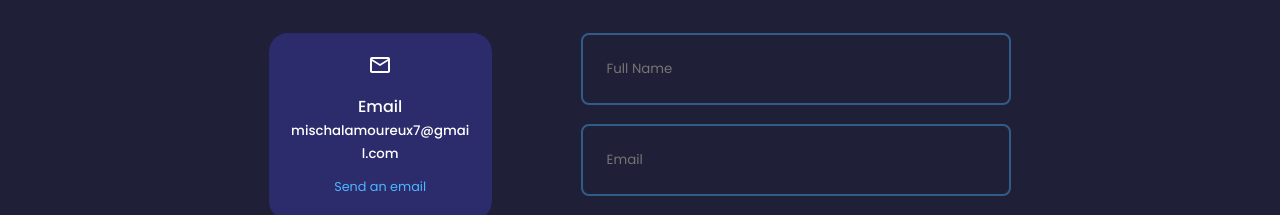
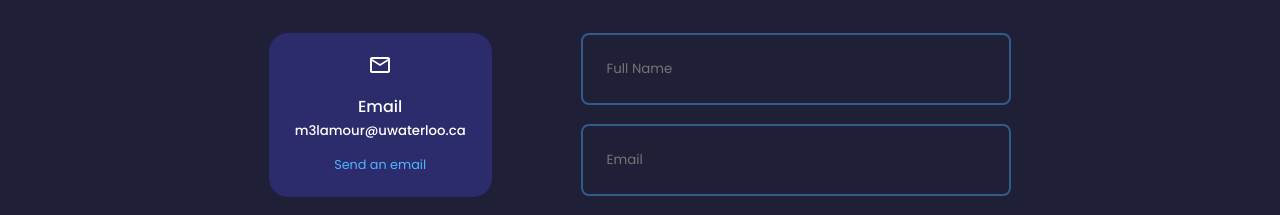
Before and after one commit to Mischa-Lamoureux/personal-portfolio, a React (Create React App) app: page / in a window 1280 px wide. Shown: the part 3920-4135 px from the top of the page. Built offline with nearby package versions, Linux system fonts and the light colour scheme.

Commit message:
Updated contact to school email

```diff
--- a/src/components/contact/Contact.jsx
+++ b/src/components/contact/Contact.jsx
@@ -49,9 +49,9 @@ const Contact = () => {
           <article className="contact__option">
             <MdOutlineEmail className="contact__option-icon" />
             <h4>Email</h4>
-            <h5 className="contact__email">mischalamoureux7@gmail.com</h5>
+            <h5 className="contact__email">m3lamour@uwaterloo.ca</h5>
             <a
-              href="mailto:mischalamoureux7@gmail.com"
+              href="mailto:m3lamour@uwaterloo.ca"
               target="_blank"
               rel="noreferrer"
             >
```
